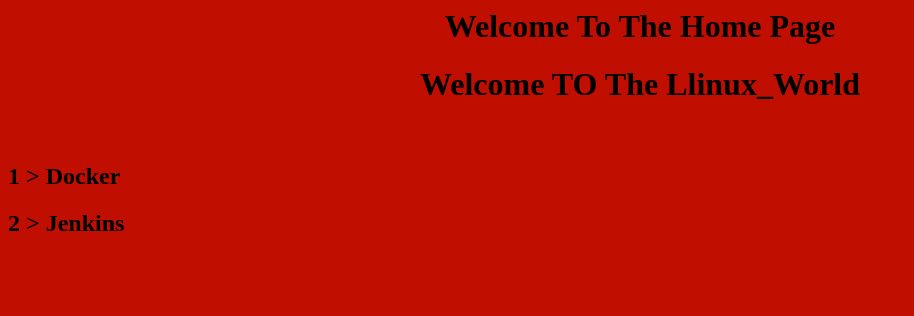
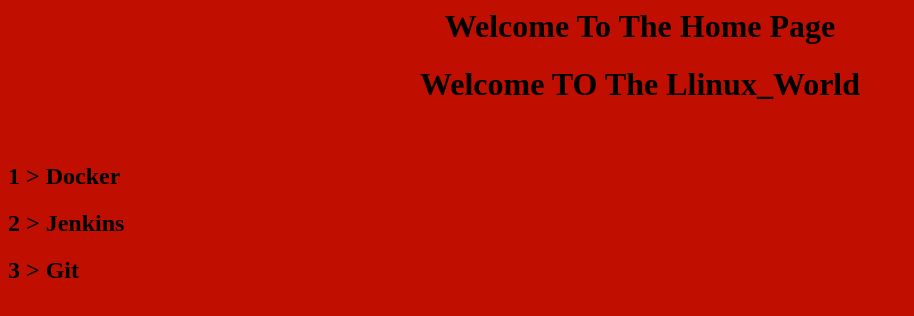
Before and after one commit to git-samir/devopsal5, a plain HTML site: page index.html in a window 1280 px wide. Shown: the whole page, without its empty margins (0-914 px from the left). Drawn offline with Linux system fonts and the light colour scheme.

Commit message:
add git line

```diff
--- a/index.html
+++ b/index.html
@@ -4,3 +4,4 @@
 <br>
 <h2>1 > Docker </h2>
 <h2>2 > Jenkins </h2>
+<h2>3 > Git </h2>
```
